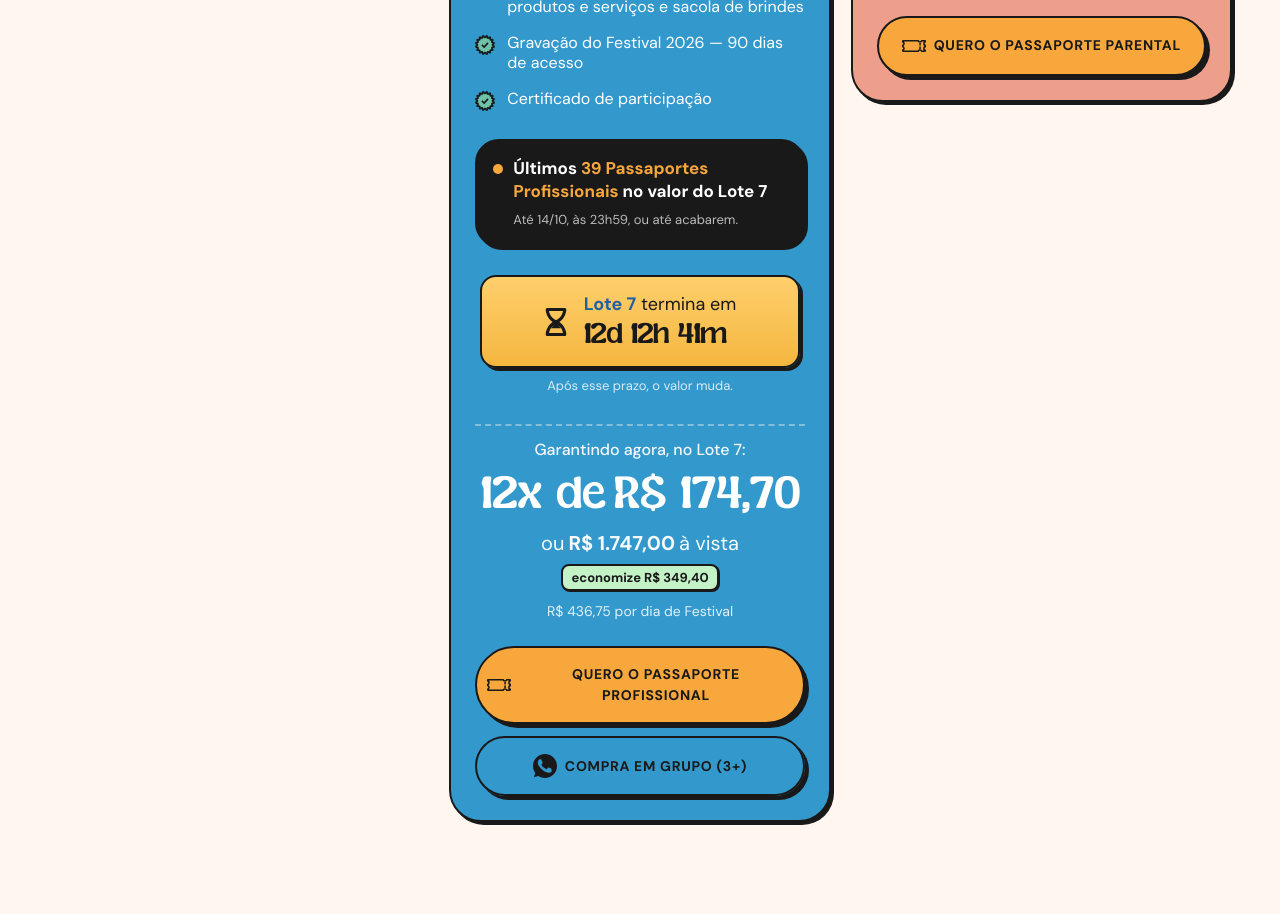
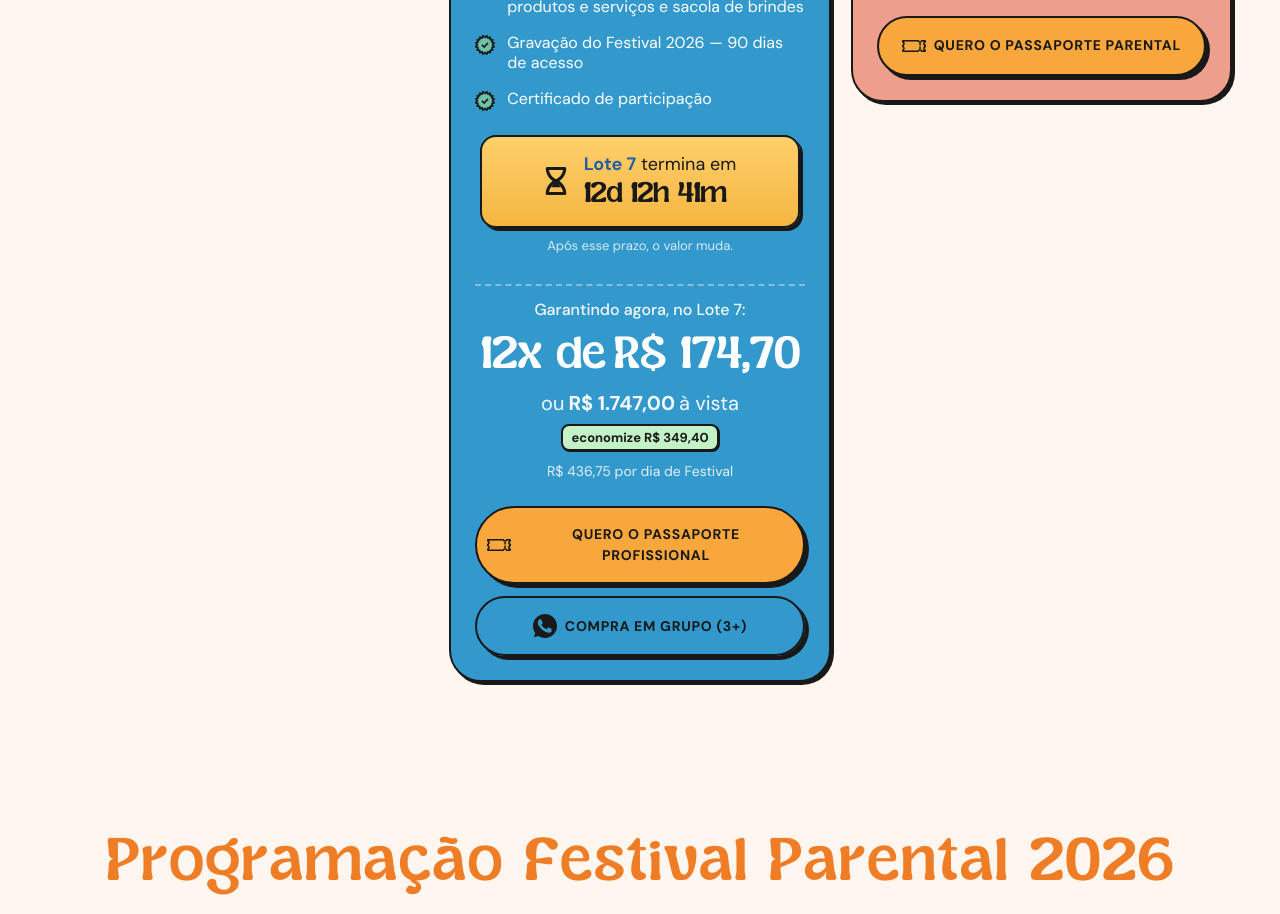
Before and after one commit to oanthonydesign/-LP-Festival-parental, a Next.js app: page / in a window 1280 px wide. Shown: the part 9700-10614 px from the top of the page. Built offline with nearby package versions, Linux system fonts and the light colour scheme.

Commit message:
Remove remaining professional passports notice

```diff
--- a/src/components/sections/Section6.tsx
+++ b/src/components/sections/Section6.tsx
@@ -9,11 +9,6 @@ import { trackClarity } from "@/utils/clarity";
 import { Gift, Files, BookOpen, Video } from "lucide-react";
 
 const SHOW_PRICE_STATUS_BADGE = false;
-
-// Virada do Lote 7 (contador até 14/10 23h59 — useCountdown/TARGET_DATE).
-// Tudo abaixo some sozinho quando o contador expira (15/10, 00h).
-// Atualizar manualmente todo dia às 12h:
-const PASSAPORTES_RESTANTES = 39;
 
 interface Benefit {
   text: string;
@@ -228,29 +223,6 @@ function CountdownBadge() {
       </div>
       <p className="font-dm-sans text-[13px] text-center text-white/80">
         Após esse prazo, o valor muda.
-      </p>
-    </div>
-  );
-}
-
-// Bloco do teto de passaportes (substitui a barra "Passaportes vendidos"), mesmo container escuro
-function TetoPassaportesBlock() {
-  const countdown = useCountdown();
-  if (countdown.expired) return null;
-
-  return (
-    <div className="bg-[#191919] border-2 border-[#191919] rounded-[24px] p-4 flex flex-col gap-1.5 shadow-[3px_3px_0px_0px_#191919] text-white my-1">
-      <div className="flex items-start gap-2.5">
-        <div className="relative flex h-2.5 w-2.5 mt-[7px] shrink-0">
-          <span className="animate-ping absolute inline-flex h-full w-full rounded-full bg-[#f7a73c] opacity-75"></span>
-          <span className="relative inline-flex rounded-full h-2.5 w-2.5 bg-[#f7a73c]"></span>
-        </div>
-        <p className="font-dm-sans font-bold text-[16px] md:text-[17px] leading-snug">
-          Últimos <span className="text-[#f7a73c]">{PASSAPORTES_RESTANTES} Passaportes Profissionais</span> no valor do Lote 7
-        </p>
-      </div>
-      <p className="font-dm-sans text-[13px] text-white/70 pl-5">
-        Até 14/10, às 23h59, ou até acabarem.
       </p>
     </div>
   );
@@ -666,8 +638,7 @@ function PassportCard({ data }: { data: PassportData }) {
           </div>
         )} */}
 
-        {/* Virada do Lote 7: teto de passaportes (no lugar da barra de vendidos) + contador logo acima do preço */}
-        {data.id === 'educador' && <TetoPassaportesBlock />}
+        {/* Virada do Lote 7: contador logo acima do preço */}
         {data.id === 'educador' && <CountdownBadge />}
 
         {/* Price Section */}
```
